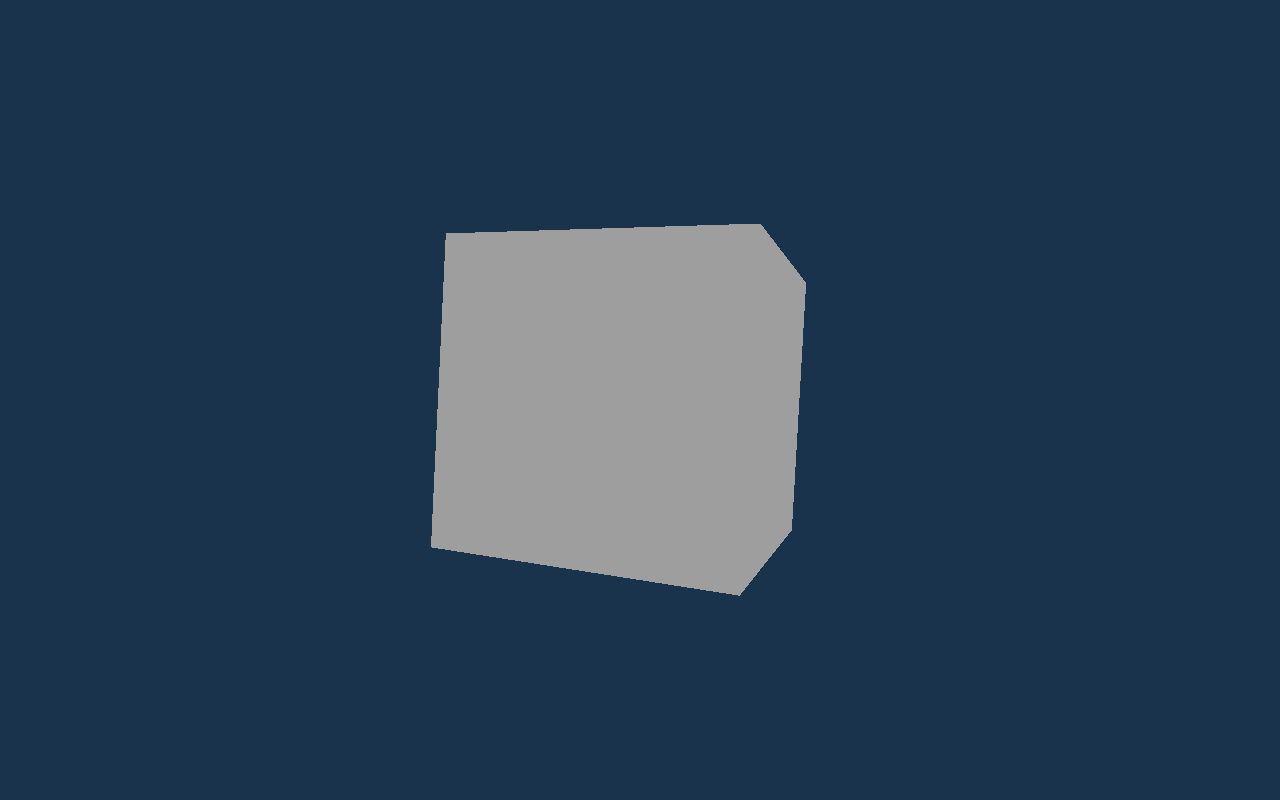
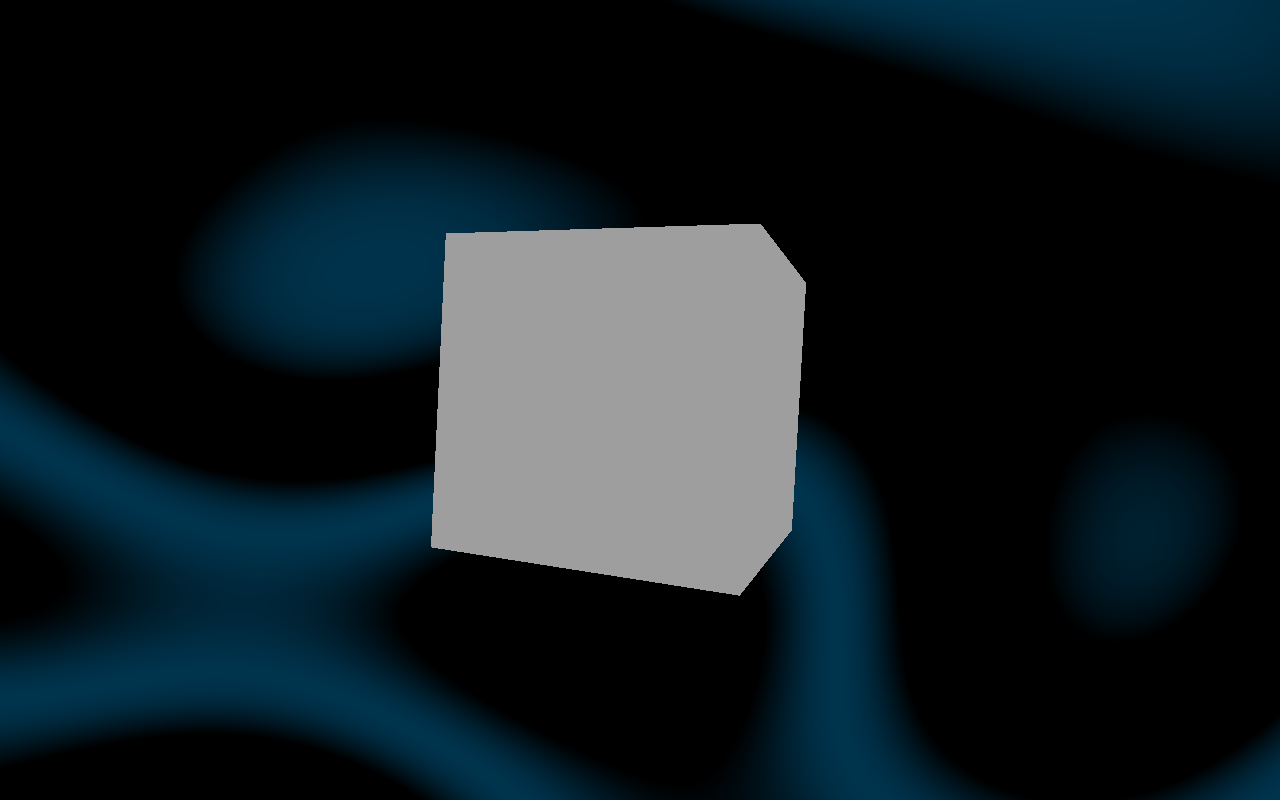
Before and after one commit to chriswa/quub, a website with bundled scripts: page index.html in a window 1280 px wide. Built offline with nearby package versions, Linux system fonts and the light colour scheme; animation ran at ten frames a second.

Commit message:
added screenRenderer

```diff
--- a/index.html
+++ b/index.html
@@ -1,4 +1,4 @@
-<!DOCTYPE html>
+<!doctype html>
 <html>
 <head>
 	<meta charset="utf-8">
@@ -7,16 +7,14 @@
 	<meta name="viewport" content="width=device-width, initial-scale=1">
 	<!-- <link rel="stylesheet" type="text/css" media="screen" href="main.css"> -->
 
-			<!-- compel user to use their mobile device fullscreen and landscape -->
+	<script src="lib/twgl-full@3.8.0.js"></script><!-- thin webgl wrapper to reduce gl calls -->
+	<script src="src/quub/quub-globals.js"></script><!-- webgl game lib (requires twgl) -->
+	<script src="lib/pleaseFullscreen.js"></script><!-- compel user to use their mobile device fullscreen and landscape -->
 
-	<script src="lib/twgl-full@3.8.0.js"></script>
-	<script src="src/quub/quub-globals.js"></script> <!-- requires twgl -->
-	<script src="lib/pleaseFullscreen.js"></script>
-
-	<!-- <script src="lib/lodash@4.17.4.js"></script> -->
-	<!-- <script src="lib/noisejs@2.1.0.js"></script> -->
-	<!-- <script src="lib/vue-dev@2.5.16.js"></script> -->
-	<!-- <script src="lib/eventemitter3@3.1.0.min.js"></script> -->
+	<!-- <script src="lib/lodash@4.17.4.js"></script> --><!-- functional container lib -->
+	<!-- <script src="lib/noisejs@2.1.0.js"></script> --><!-- random values -->
+	<!-- <script src="lib/vue-dev@2.5.16.js"></script> --><!-- easy reactive ui -->
+	<!-- <script src="lib/eventemitter3@3.1.0.min.js"></script> --><!-- events for domless objects -->
 
 	<script type="module" src="src/main.js"></script>
 	<script nomodule>
--- a/src/cubeRenderer.js
+++ b/src/cubeRenderer.js
@@ -49,13 +49,13 @@ quub.glReady(() => {
 	})
 })
 
-export const worldTransform = new quub.Transform(0, 0, -5) // 5 units in front of the origin (so the camera can see it)
+export const transform = new quub.Transform()
 
 const worldViewProjectionMatrix = m4.identity()
 
 export function render() {
 	// calculate our vertex shader's uniform matrix from the Transforms of the camera and our "world" transform
-	quub.camera.calcWorldViewProjectionMatrix(worldTransform, worldViewProjectionMatrix)
+	quub.camera.calcWorldViewProjectionMatrix(transform, worldViewProjectionMatrix)
 
 	gl.useProgram(programInfo.program)
 	const uniforms = {
--- a/src/main.js
+++ b/src/main.js
@@ -1,4 +1,5 @@
 import * as quub from './quub/index.js'
+import * as backgroundRenderer from './screenRenderer.js'
 import * as cubeRenderer from './cubeRenderer.js'
 
 // initialize mobile support library
@@ -16,12 +17,19 @@ quub.mouselook.init()
 // init freemove, which uses WASD/space/shift keys to translate the camera
 quub.freemove.init()
 
+// move camera back a bit, so we can see the cube, which will be rendered at 0,0,0
+v3.set(quub.camera.transform.pos, 0, 0, 5)
+
+let elapsedTime = 0
+
 // start game loop, which uses requestAnimationFrame
 quub.startGameLoop({
 	update(dt) {
+		elapsedTime += dt
+
 		// spin the cube
-		cubeRenderer.worldTransform.rot[0] += dt / 1000
-		cubeRenderer.worldTransform.rot[1] += dt / 2345
+		cubeRenderer.transform.rot[0] += dt / 1000
+		cubeRenderer.transform.rot[1] += dt / 2345
 
 		// update camera translation (WASD/space/shift)
 		quub.freemove.update(dt)
@@ -33,6 +41,7 @@ quub.startGameLoop({
 		// calculate the viewProjectionMatrix, which we will use to render all
 		quub.camera.updateViewProjectionMatrix()
 
+		backgroundRenderer.render(elapsedTime)
 		cubeRenderer.render()
 	}
 })
--- a/src/quub/quub-globals.js
+++ b/src/quub/quub-globals.js
@@ -1,9 +1,16 @@
+// make sure our dependencies are loaded
 if (!window.twgl) {
 	throw new Error('quub-globals: window.twgl has not been set: missing <script src="lib/twgl-full@3.8.0.js"></script>')
 }
 
+// set up some helpful global aliases
 window.global = window
 global.v3 = twgl.v3
 global.m4 = twgl.m4
+
+// declare globals `canvas` and `gl`
 global.canvas = new Proxy({}, { get(obj, key) { throw new Error('global `canvas` has not been initialized yet') } })
 global.gl = new Proxy({}, { get(obj, key) { throw new Error('global `gl` has not been initialized yet') } })
+
+// add some extra helper functions to twgl
+twgl.v3.set = function (v, x = 0, y = 0, z = 0) { v[0] = x; v[1] = y; v[2] = z }
--- /dev/null
+++ b/src/screenRenderer.js
@@ -0,0 +1,62 @@
+import * as quub from './quub/index.js'
+
+const vertexShaderSource = `
+	attribute vec4 a_position;
+	attribute vec2 a_texcoord;
+	varying vec2 v_texcoord;
+	void main() {
+		gl_Position = a_position;
+		v_texcoord = a_texcoord;
+	}
+`
+
+const fragmentShaderSource = `
+	precision mediump float;
+
+	uniform float u_time;
+	varying vec2 v_texcoord;
+
+	const float PI = 3.14159;
+	const float scale = 10.0;
+
+	// sample shader code from https://www.bidouille.org/prog/plasma
+
+	void main() {
+		float t = mod(u_time / 1000.0, PI * 12.0);
+    float v = 0.0;
+    vec2 c = v_texcoord * scale - scale/2.0;
+    v += sin((c.x+t));
+    v += sin((c.y+t)/2.0);
+    v += sin((c.x+c.y+t)/2.0);
+    c += scale/2.0 * vec2(sin(t/3.0), cos(t/2.0));
+    v += sin(sqrt(c.x*c.x+c.y*c.y+1.0)+t);
+    v = v/2.0;
+    vec3 col = vec3(0.0, sin(PI*v) * 0.2, sin(PI*v) * 0.3);
+    gl_FragColor = vec4(col, 1);
+	}
+`
+
+export let programInfo, bufferInfo, texture
+
+quub.glReady(() => {
+	programInfo = twgl.createProgramInfo(gl, [vertexShaderSource, fragmentShaderSource])
+
+	const arrays = {
+		a_position: [-1, -1, 0, 1, -1, 0, 1, 1, 0, -1, 1, 0],
+		a_texcoord: [0, 0, 1, 0, 1, 1, 0, 1],
+		indices: [0, 1, 2, 0, 2, 3],
+	}
+	bufferInfo = twgl.createBufferInfoFromArrays(gl, arrays)
+})
+
+export function render(time) {
+	gl.useProgram(programInfo.program)
+	const uniforms = {
+		u_time: time
+	}
+	twgl.setUniforms(programInfo, uniforms)
+	twgl.setBuffersAndAttributes(gl, programInfo, bufferInfo)
+	gl.depthMask(false)
+	gl.drawElements(gl.TRIANGLES, bufferInfo.numElements, gl.UNSIGNED_SHORT, 0)
+	gl.depthMask(true)
+}
```
